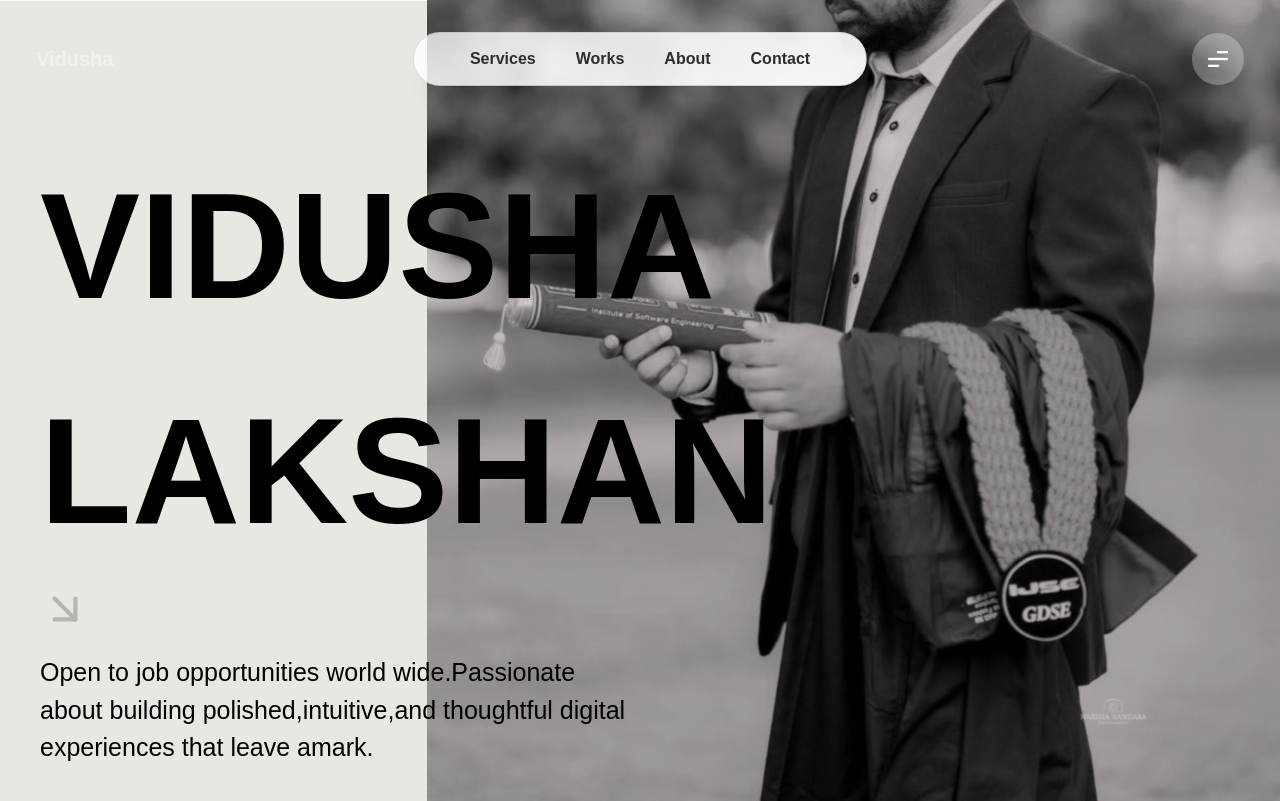
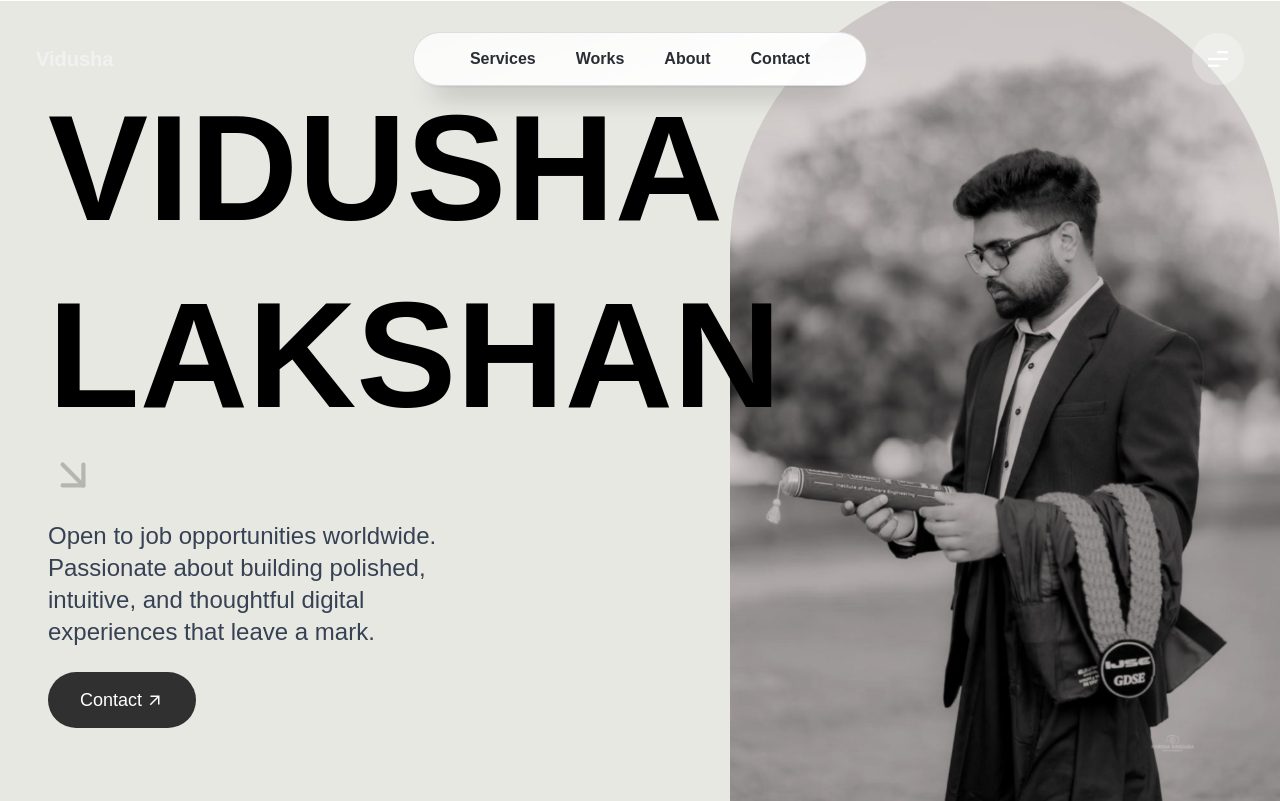
Before and after one commit to vidushalakshan/Modern-Portfolio, a Next.js app: page / in a window 1280 px wide. Built offline with nearby package versions, Linux system fonts and the light colour scheme.

Commit message:
udpated home section

```diff
--- a/src/components/common/Button.jsx
+++ b/src/components/common/Button.jsx
@@ -1,3 +1,4 @@
+"use client";
 import { motion, AnimatePresence } from "framer-motion";
 import { useState } from "react";
 
@@ -25,14 +26,14 @@ export const Button = ({
   const variantStyles = {
     primary: "bg-[#2189ff] text-white hover:text-black",
     secondary: "border-2 border-blue-600 text-blue-600 hover:bg-blue-50",
-    bgwhite: "bg-[#F1F1F1] text-black hover:text-white",
+    bgBlack: "bg-[#2f302f] text-white hover:text-white",
   };
 
   const hoverBgAnimation =
     variant === "primary"
       ? "before:absolute before:top-0 before:left-0 before:h-full before:w-0 hover:before:w-full before:rounded-full before:bg-[#F1F1F1] before:z-0 before:transition-all before:duration-500 before:ease-in-out before:shadow-[0_4px_12px_rgba(33,137,255,0.3)]"
-      : variant === "bgwhite"
-      ? "before:absolute before:top-0 before:left-0 before:h-full before:w-0 hover:before:w-full before:rounded-full before:bg-[#2189ff] before:z-0 before:transition-all before:duration-500 before:ease-in-out before:shadow-[0_4px_12px_rgba(33,137,255,0.4)]"
+      : variant === "bgBlack"
+      ? "before:absolute before:top-0 before:left-0 before:h-full before:w-0 hover:before:w-full before:rounded-full before:bg-[#4d4f4e] before:z-0 before:transition-all before:duration-500 before:ease-in-out before:shadow-[0_4px_12px_rgba(33,137,255,0.4)]"
       : "";
 
   return (
--- a/src/components/pages/Home/page.jsx
+++ b/src/components/pages/Home/page.jsx
@@ -1,25 +1,73 @@
+"use client";
+
 import Image from "next/image";
 import { LuArrowDownRight } from "react-icons/lu";
+import { MdArrowOutward } from "react-icons/md";
+import { motion } from "framer-motion";
 import Images from "../../../constants/images";
+import { Button } from "@/components/common/Button";
 
-const page = () => {
+const Page = () => {
   return (
-    <section className="text-black relative h-screen bg-[#e8e8e3]">
+    <section className="relative min-h-screen bg-[#e8e8e3] flex items-center justify-center overflow-hidden px-6 sm:px-12">
+      {/* Background Image */}
       <Image
         src={Images.homeImg}
-        className="absolute right-0 bottom-0 object-cover rounded-t-full w-[350]"
+        alt="Background"
+        priority
+        className="absolute right-0 bottom-0 object-cover rounded-t-full w-[250px] sm:w-[350px] md:w-[450px] lg:w-[550px]"
       />
-      <div className="flex flex-col absolute top-1/6 left-10">
-        <h1 className="text-[150px] font-bold">VIDUSHA LAKSHAN</h1>
-        <LuArrowDownRight size={50} className="relative" color="#b6b6b0"/>
-        <span className="text-[25px] mt-5 w-[600px]">
-          Open to job opportunities world wide.Passionate about building
-          polished,intuitive,and thoughtful digital experiences that leave
-          amark.
-        </span>
+
+      {/* Content */}
+      <div className="relative z-10 flex flex-col">
+        {/* Heading */}
+        <motion.h1
+          initial={{ opacity: 0, y: 40 }}
+          animate={{ opacity: 1, y: 0 }}
+          transition={{ duration: 1, ease: "easeOut" }}
+          className="text-4xl sm:text-6xl md:text-7xl lg:text-8xl xl:text-[150px] font-bold leading-tight text-black"
+        >
+          VIDUSHA <br className="sm:hidden" /> LAKSHAN
+        </motion.h1>
+
+        {/* Arrow */}
+        <motion.div
+          initial={{ opacity: 0, rotate: -45 }}
+          animate={{ opacity: 1, rotate: 0 }}
+          transition={{ delay: 0.5, duration: 0.8, ease: "easeOut" }}
+        >
+          <LuArrowDownRight size={50} className="text-[#b6b6b0] mb-5" />
+        </motion.div>
+
+        {/* Subtitle */}
+        <motion.p
+          initial={{ opacity: 0, y: 30 }}
+          animate={{ opacity: 1, y: 0 }}
+          transition={{ delay: 0.8, duration: 1 }}
+          className="text-base sm:text-lg md:text-xl lg:text-2xl text-gray-700 max-w-lg sm:max-w-1/3"
+        >
+          Open to job opportunities worldwide. Passionate about building
+          polished, intuitive, and thoughtful digital experiences that leave a
+          mark.
+        </motion.p>
+
+        {/* Button */}
+        <motion.div
+          initial={{ opacity: 0, scale: 0.9 }}
+          animate={{ opacity: 1, scale: 1 }}
+          transition={{ delay: 1.2, duration: 0.7 }}
+          className="mt-6"
+        >
+          <a href="mailto:yourmail@example.com" target="_blank" rel="noopener noreferrer">
+            <Button variant="bgBlack" size="large" className="flex items-center gap-2">
+              <span>Contact</span>
+              <MdArrowOutward />
+            </Button>
+          </a>
+        </motion.div>
       </div>
     </section>
   );
 };
 
-export default page;
+export default Page;
```
